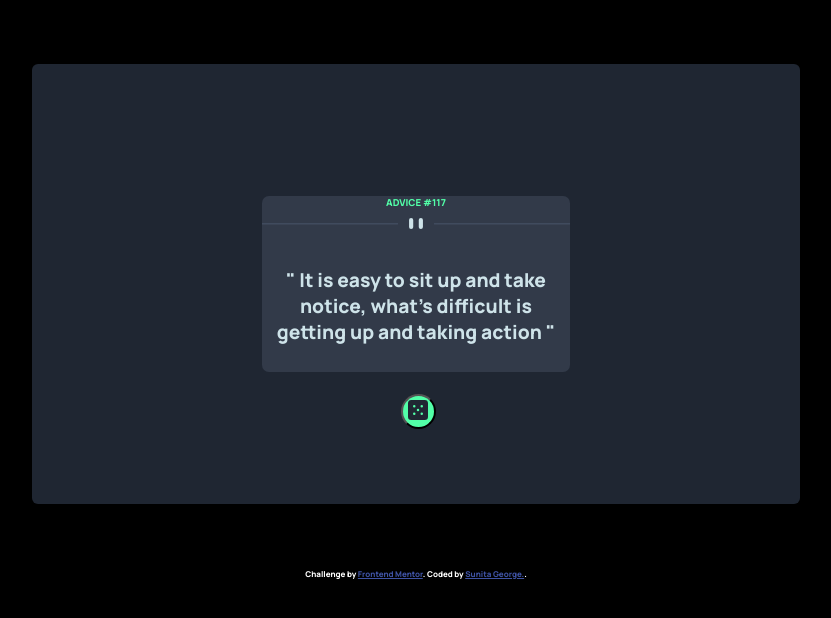
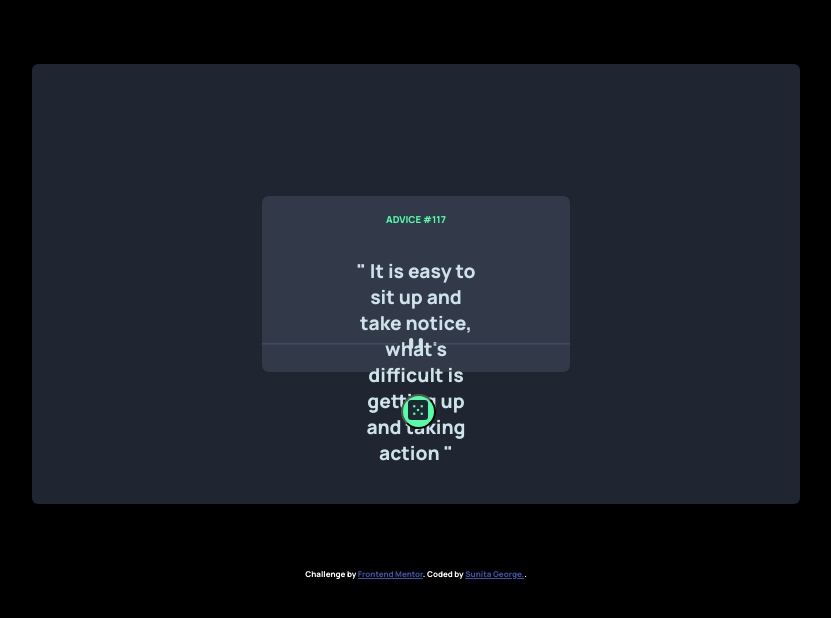
Before and after one commit to GeorgeSunita/advice-generator, a plain HTML site: page index.html in a window 1280 px wide. Shown: the whole page, without its empty margins (224-1055 px from the left). Drawn offline with Linux system fonts and the light colour scheme.

Commit message:
div changes

```diff
--- a/css/index.style.css
+++ b/css/index.style.css
@@ -37,8 +37,8 @@ body {
 #advice {
   margin-top: 2rem;
   text-align: center;
-  width: 19rem;
-  height: 11rem;
+  width: 40%;
+  height: 40%;
   color: hsl(193, 38%, 86%);
 }
 .adDiv p q {
--- a/index.html
+++ b/index.html
@@ -24,14 +24,14 @@
       <div class="advice-wrapper">
         <label for="heading"> ADVICE #117 </label>
         <span id="heading"></span>
-        <div class="divider">
-          <img src="images/pattern-divider-desktop.svg" alt="divider" />
-        </div>
         <div id="advice">
           <p>
             &quot; It is easy to sit up and take notice, what's difficult is
             getting up and taking action &quot;
           </p>
+        </div>
+        <div class="divider">
+          <img src="images/pattern-divider-desktop.svg" alt="divider" />
         </div>
         <button id="getAdviceBtn">
           <img src="images/icon-dice.svg" alt="" />
```
